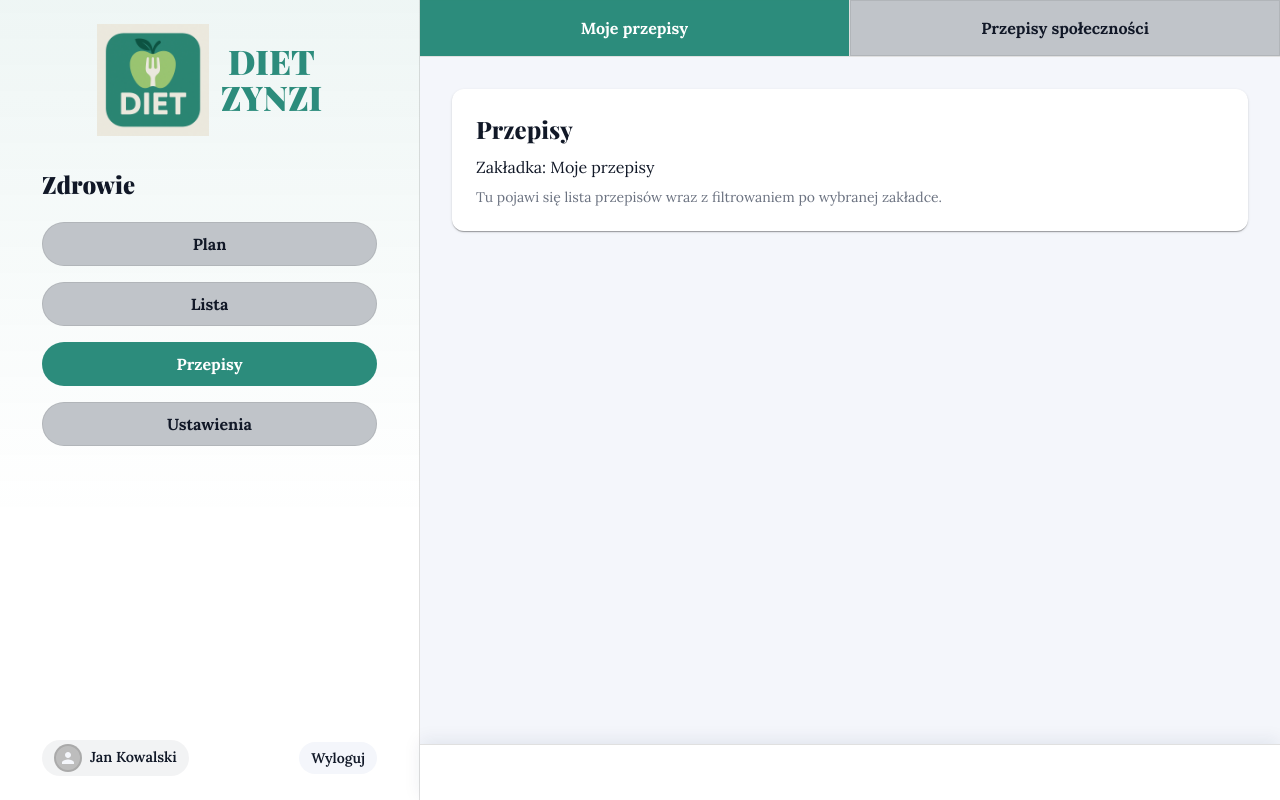
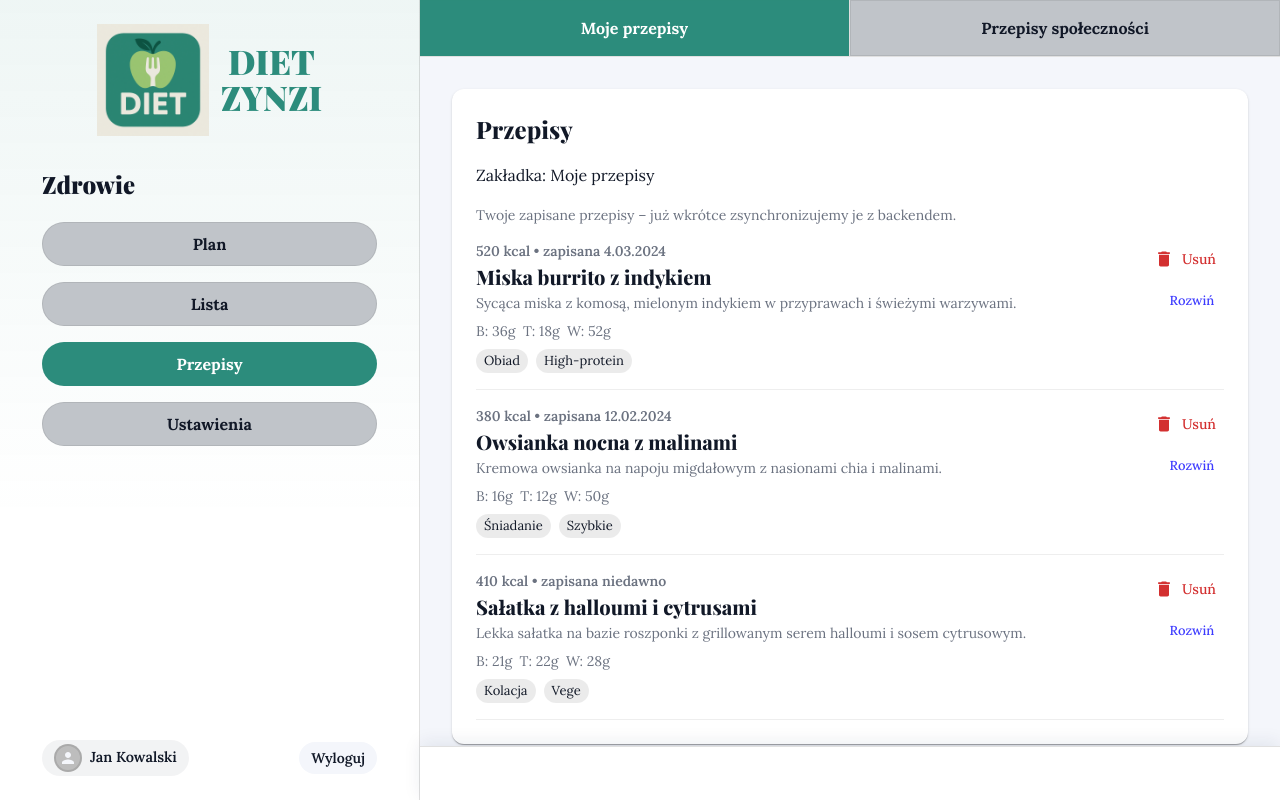
Before and after one commit to Zyzibit/FoodMatch, a React (Vite) app in the folder frontend/: page /app/przepisy in a window 1280 px wide. Built offline with nearby package versions, Linux system fonts and the light colour scheme.

Commit message:
almost done interface

```diff
--- /dev/null
+++ b/frontend/src/components/recipes/SavedRecipeCard.tsx
@@ -0,0 +1,114 @@
+import {
+  Box,
+  Button,
+  Chip,
+  Collapse,
+  Stack,
+  Typography,
+} from "@mui/material";
+import { Delete } from "@mui/icons-material";
+import type { SavedRecipe } from "../../types/recipes";
+import PlanMealMacroSummary from "../plan/PlanMealMacroSummary";
+
+type SavedRecipeCardProps = {
+  recipe: SavedRecipe;
+  isExpanded?: boolean;
+  onToggle?: (recipe: SavedRecipe) => void;
+  onRemove?: (recipe: SavedRecipe) => void;
+};
+
+export default function SavedRecipeCard({
+  recipe,
+  isExpanded = false,
+  onToggle,
+  onRemove,
+}: SavedRecipeCardProps) {
+  const handleToggle = () => onToggle?.(recipe);
+  const handleRemove = () => onRemove?.(recipe);
+
+  return (
+    <Box
+      sx={{
+        borderBottom: (theme) => `1px solid ${theme.palette.grey[200]}`,
+        pb: 2,
+      }}
+    >
+      <Stack
+        direction={{ xs: "column", sm: "row" }}
+        justifyContent="space-between"
+        spacing={2}
+      >
+        <Box sx={{ flex: 1 }}>
+          <Typography variant="body2" color="text.secondary" fontWeight={600}>
+            {recipe.calories} kcal • zapisana{" "}
+            {recipe.createdAt
+              ? new Date(recipe.createdAt).toLocaleDateString("pl-PL")
+              : "niedawno"}
+          </Typography>
+          <Typography variant="h6" fontWeight={800}>
+            {recipe.title}
+          </Typography>
+          <Typography variant="body2" color="text.secondary" sx={{ mb: 1 }}>
+            {recipe.description}
+          </Typography>
+
+          <PlanMealMacroSummary macros={recipe.macros} />
+
+          {recipe.tags?.length ? (
+            <Stack direction="row" spacing={1} flexWrap="wrap" mt={1}>
+              {recipe.tags.map((tag) => (
+                <Chip key={tag} label={tag} size="small" />
+              ))}
+            </Stack>
+          ) : null}
+        </Box>
+
+        <Stack spacing={1} alignItems={{ xs: "flex-start", sm: "flex-end" }}>
+          <Button
+            startIcon={<Delete />}
+            color="error"
+            variant="text"
+            sx={{ textTransform: "none" }}
+            onClick={handleRemove}
+          >
+            Usuń
+          </Button>
+          <Button
+            size="small"
+            variant="text"
+            sx={{ textTransform: "none" }}
+            onClick={handleToggle}
+          >
+            {isExpanded ? "Zwiń" : "Rozwiń"}
+          </Button>
+        </Stack>
+      </Stack>
+
+      <Collapse in={isExpanded} timeout="auto" unmountOnExit>
+        <Box
+          sx={{
+            mt: 1.5,
+            pt: 1.5,
+            borderTop: (theme) => `1px dashed ${theme.palette.grey[300]}`,
+          }}
+        >
+          <Typography variant="subtitle2" fontWeight={700} gutterBottom>
+            Składniki
+          </Typography>
+          <Stack component="ul" spacing={0.5} sx={{ pl: 2, m: 0 }}>
+            {recipe.ingredients.map((ingredient) => (
+              <Typography
+                key={ingredient}
+                component="li"
+                variant="body2"
+                color="text.secondary"
+              >
+                {ingredient}
+              </Typography>
+            ))}
+          </Stack>
+        </Box>
+      </Collapse>
+    </Box>
+  );
+}
--- /dev/null
+++ b/frontend/src/components/recipes/SavedRecipeList.tsx
@@ -0,0 +1,53 @@
+import { Stack, Typography } from "@mui/material";
+import type { SavedRecipe } from "../../types/recipes";
+import SavedRecipeCard from "./SavedRecipeCard";
+
+type SavedRecipeListProps = {
+  recipes: SavedRecipe[];
+  expandedId?: string | null;
+  onToggle?: (recipe: SavedRecipe) => void;
+  onRemove?: (recipe: SavedRecipe) => void;
+};
+
+export default function SavedRecipeList({
+  recipes,
+  expandedId,
+  onToggle,
+  onRemove,
+}: SavedRecipeListProps) {
+  if (!recipes.length) {
+    return (
+      <Stack
+        spacing={1}
+        sx={{
+          p: 3,
+          alignItems: "center",
+          textAlign: "center",
+          borderRadius: 2,
+          border: (theme) => `1px dashed ${theme.palette.divider}`,
+        }}
+      >
+        <Typography variant="subtitle1" fontWeight={600}>
+          Brak zapisanych przepisów
+        </Typography>
+        <Typography variant="body2" color="text.secondary">
+          Zacznij dodawać swoje ulubione dania – pojawią się tutaj.
+        </Typography>
+      </Stack>
+    );
+  }
+
+  return (
+    <Stack spacing={2}>
+      {recipes.map((recipe) => (
+        <SavedRecipeCard
+          key={recipe.id}
+          recipe={recipe}
+          isExpanded={expandedId === recipe.id}
+          onToggle={onToggle}
+          onRemove={onRemove}
+        />
+      ))}
+    </Stack>
+  );
+}
--- a/frontend/src/pages/RecipesPage.tsx
+++ b/frontend/src/pages/RecipesPage.tsx
@@ -1,29 +1,116 @@
-import { Paper, Typography } from "@mui/material";
+import { Paper, Stack, Typography } from "@mui/material";
+import { useMemo, useState } from "react";
 import { useDashboardContext } from "../layouts/DashboardLayout";
+import SavedRecipeList from "../components/recipes/SavedRecipeList";
+import type { SavedRecipe } from "../types/recipes";
 
 const tabLabels: Record<string, string> = {
   moje: "Moje przepisy",
-  "spolecznosci": "Przepisy społeczności",
+  spolecznosci: "Przepisy społeczności",
 };
+
+const mockRecipes: SavedRecipe[] = [
+  {
+    id: "recipe-1",
+    title: "Miska burrito z indykiem",
+    description:
+      "Sycąca miska z komosą, mielonym indykiem w przyprawach i świeżymi warzywami.",
+    calories: 520,
+    macros: { protein: 36, fat: 18, carbs: 52 },
+    tags: ["Obiad", "High-protein"],
+    ingredients: [
+      "150 g mielonego indyka",
+      "120 g komosy ryżowej",
+      "Papryka, kukurydza, czerwona fasola",
+      "Salsa pomidorowa",
+    ],
+    createdAt: "2024-03-04",
+  },
+  {
+    id: "recipe-2",
+    title: "Owsianka nocna z malinami",
+    description:
+      "Kremowa owsianka na napoju migdałowym z nasionami chia i malinami.",
+    calories: 380,
+    macros: { protein: 16, fat: 12, carbs: 50 },
+    tags: ["Śniadanie", "Szybkie"],
+    ingredients: [
+      "Płatki owsiane",
+      "Napój migdałowy",
+      "Nasiona chia",
+      "Maliny, miód",
+    ],
+    createdAt: "2024-02-12",
+  },
+  {
+    id: "recipe-3",
+    title: "Sałatka z halloumi i cytrusami",
+    description:
+      "Lekka sałatka na bazie roszponki z grillowanym serem halloumi i sosem cytrusowym.",
+    calories: 410,
+    macros: { protein: 21, fat: 22, carbs: 28 },
+    tags: ["Kolacja", "Vege"],
+    ingredients: [
+      "Ser halloumi",
+      "Roszponka, rukola",
+      "Pomarańcza, grejpfrut",
+      "Miód, oliwa, pistacje",
+    ],
+  },
+];
 
 export default function RecipesPage() {
   const { activeTab } = useDashboardContext();
   const label = activeTab ? tabLabels[activeTab] ?? activeTab : "Moje przepisy";
+  const [recipes, setRecipes] = useState<SavedRecipe[]>(mockRecipes);
+  const [expandedId, setExpandedId] = useState<string | null>(null);
+  const isOwnTab = !activeTab || activeTab === "moje";
+
+  const notice = useMemo(() => {
+    if (activeTab === "spolecznosci") {
+      return "Przeglądaj przepisy tworzone przez społeczność (w przygotowaniu).";
+    }
+    return "Twoje zapisane przepisy – już wkrótce zsynchronizujemy je z backendem.";
+  }, [activeTab]);
+
+  const handleToggle = (recipe: SavedRecipe) => {
+    setExpandedId((prev) => (prev === recipe.id ? null : recipe.id));
+  };
+
+  const handleRemove = (recipe: SavedRecipe) => {
+    setRecipes((prev) => prev.filter((item) => item.id !== recipe.id));
+    setExpandedId((prev) => (prev === recipe.id ? null : prev));
+  };
 
   return (
     <Paper
       elevation={1}
       sx={{ p: 3, width: "100%", maxWidth: 1100, mx: "auto" }}
     >
-      <Typography variant="h5" gutterBottom fontWeight={800}>
+      <Stack spacing={2}>
+        <Typography variant="h5" fontWeight={800}>
           Przepisy
         </Typography>
-      <Typography variant="subtitle1" gutterBottom>
+        <Typography variant="subtitle1">
           Zakładka: {label}
         </Typography>
         <Typography variant="body2" color="text.secondary">
-        Tu pojawi się lista przepisów wraz z filtrowaniem po wybranej zakładce.
+          {notice}
         </Typography>
+
+        {isOwnTab ? (
+          <SavedRecipeList
+            recipes={recipes}
+            expandedId={expandedId}
+            onToggle={handleToggle}
+            onRemove={handleRemove}
+          />
+        ) : (
+          <Typography variant="body2" color="text.secondary" sx={{ mt: 2 }}>
+            Lista przepisów społeczności pojawi się tutaj.
+          </Typography>
+        )}
+      </Stack>
     </Paper>
   );
 }
--- /dev/null
+++ b/frontend/src/types/recipes.ts
@@ -0,0 +1,10 @@
+export type SavedRecipe = {
+  id: string;
+  title: string;
+  description: string;
+  calories: number;
+  macros: { protein: number; fat: number; carbs: number };
+  tags?: string[];
+  ingredients: string[];
+  createdAt?: string;
+};
```
Lines whose indentation alone changed are shown as unchanged.
